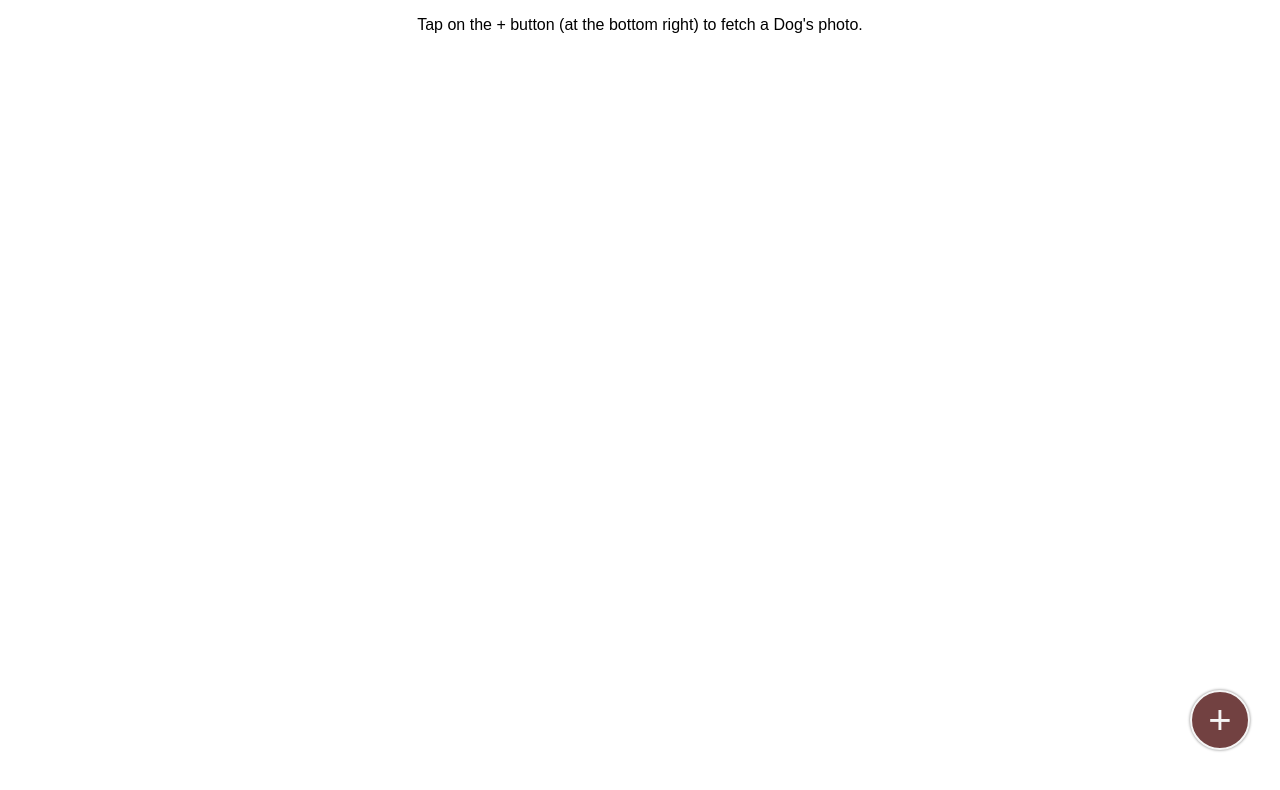
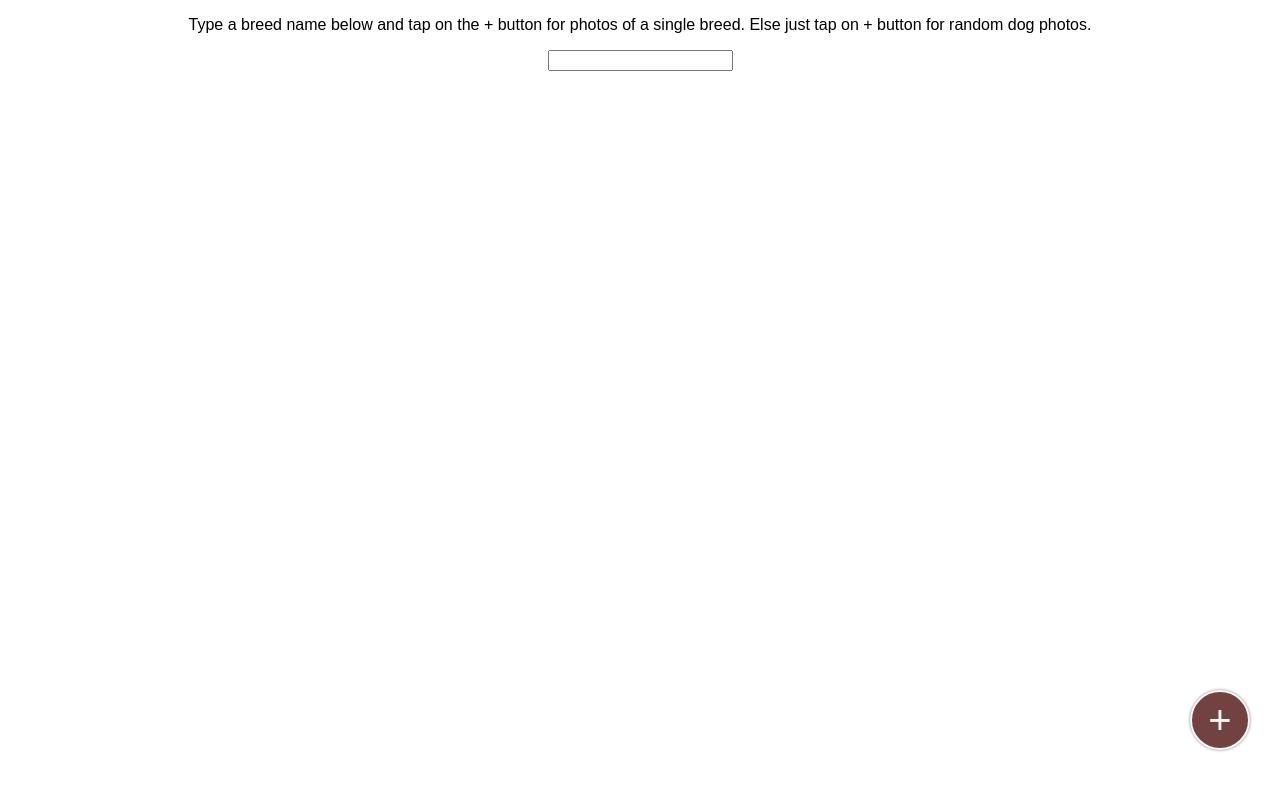
Before and after one commit to niitish/dogs-gallery, a plain HTML site: page index.html in a window 1280 px wide. Drawn offline with Linux system fonts and the light colour scheme; no server answers.

Commit message:
added more description and a breed selector datalist

```diff
--- a/index.html
+++ b/index.html
@@ -9,11 +9,17 @@
 	</head>
 	<body>
 		<p class="instr">
-			Tap on the + button (at the bottom right) to fetch a Dog's photo.
+			Type a breed name below and tap on the + button for photos of a
+			single breed. Else just tap on + button for random dog photos.
 		</p>
-		<div class="breeds"></div>
+
+		<div class="dropdown">
+			<input list="dog-breeds" class="selected" />
+			<datalist id="dog-breeds" class="breed-selector"> </datalist>
+		</div>
 		<div class="dogs"></div>
 		<button class="create">+</button>
+		<script src="breedSelector.js"></script>
 		<script src="dog.js"></script>
 	</body>
 </html>
```
